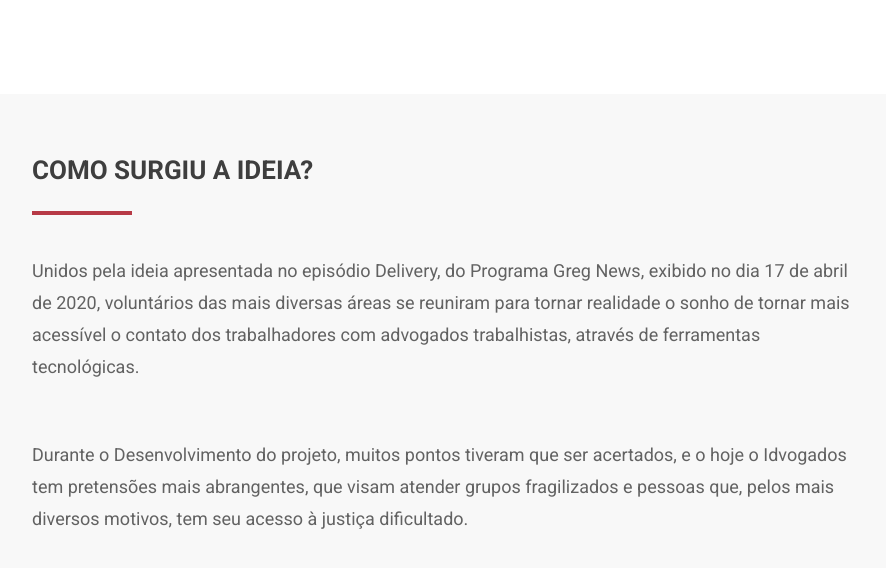
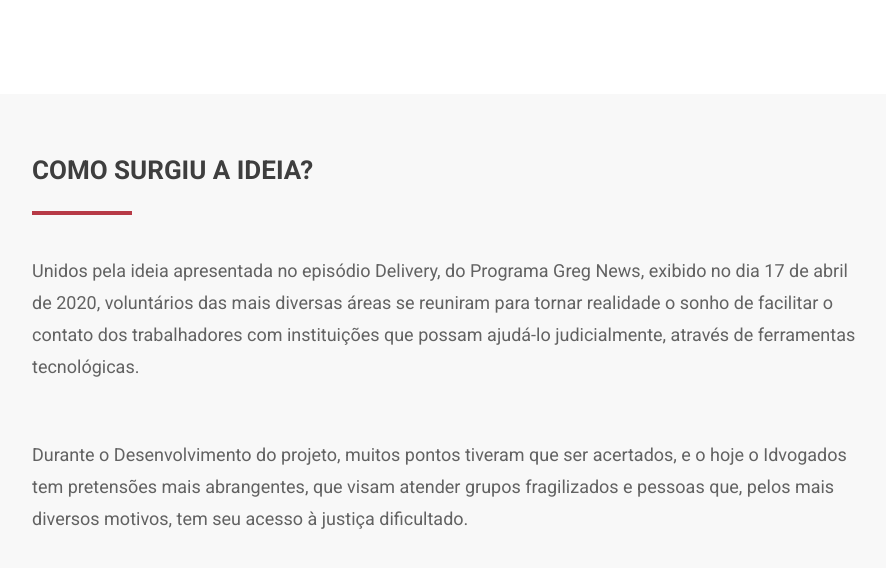
Before and after one commit to idvogados/idvogados.github.io, a Jekyll site: the page built from index.html, in a window 1280 px wide and 900 px high, scrolled down 1190 px, cut to the strip 0-587 px from the top of the window. Shown: the top 568 px of the strip, without its empty margins (196-1082 px from the left). Built offline with Jekyll 4.4.1, drawn with Linux system fonts in a browser that asks for light colours; a script that is not in the unit is left out.

Commit message:
Update index.html
Modificado o texto "como surgiu a ideia" como foi pedido pelo Leo dias, retirando a redundância (palavra tornar escrita duas vezes).

```diff
--- a/index.html
+++ b/index.html
@@ -36,7 +36,7 @@ home: true
         <h1>Como surgiu a ideia?</h1>
         <div class="row">
           <div class="col-m2">
-            <p>Unidos pela ideia apresentada no episódio Delivery, do Programa Greg News, exibido no dia 17 de abril de 2020, voluntários das mais diversas áreas se reuniram para tornar realidade o sonho de tornar mais acessível o contato dos trabalhadores com advogados trabalhistas, através de ferramentas tecnológicas.</p>
+            <p>Unidos pela ideia apresentada no episódio Delivery, do Programa Greg News, exibido no dia 17 de abril de 2020, voluntários das mais diversas áreas se reuniram para tornar realidade o sonho de facilitar o contato dos trabalhadores com instituições que possam ajudá-lo judicialmente, através de ferramentas tecnológicas.</p>
             <p>Durante o Desenvolvimento do projeto, muitos pontos tiveram que ser acertados,  e o hoje o Idvogados tem pretensões mais abrangentes, que visam atender grupos fragilizados e pessoas  que, pelos mais diversos motivos, tem seu acesso à justiça dificultado.</p>
           </div>
           <div class="col-m2">
```
